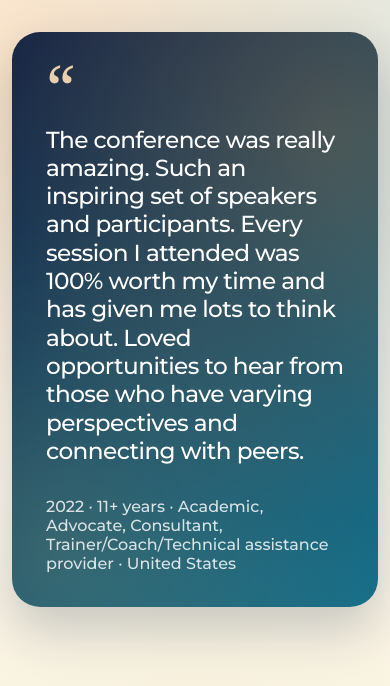
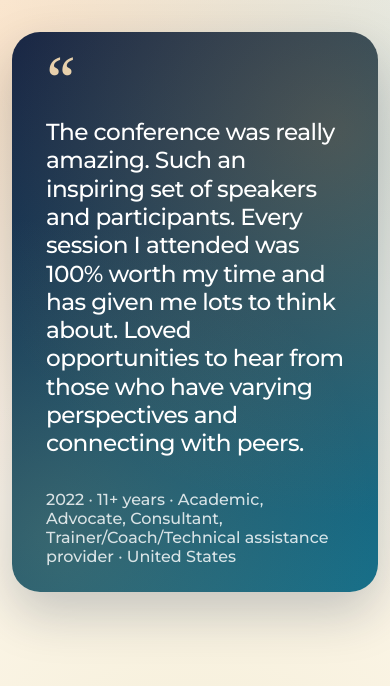
Before and after one commit to jqman23/GG-testimonial-page, a website: page index.html in a window 390 px wide. Drawn offline with Linux system fonts and the light colour scheme.

Commit message:
Fix rotating banner height

```diff
--- a/styles.css
+++ b/styles.css
@@ -52,7 +52,7 @@ button {
   display: grid;
   align-content: center;
   overflow: hidden;
-  min-height: clamp(440px, 48vw, 560px);
+  height: clamp(440px, 48vw, 560px);
   border-radius: 28px;
   background:
     radial-gradient(circle at 88% 18%, rgba(249, 139, 44, 0.24), transparent 24rem),
@@ -102,7 +102,7 @@ blockquote {
 
 @media (max-width: 980px) {
   .spotlight {
-    min-height: 520px;
+    height: 520px;
   }
 }
 
@@ -113,7 +113,7 @@ blockquote {
   }
 
   .spotlight {
-    min-height: 560px;
+    height: 560px;
   }
 
   .spotlight-footer {
```
